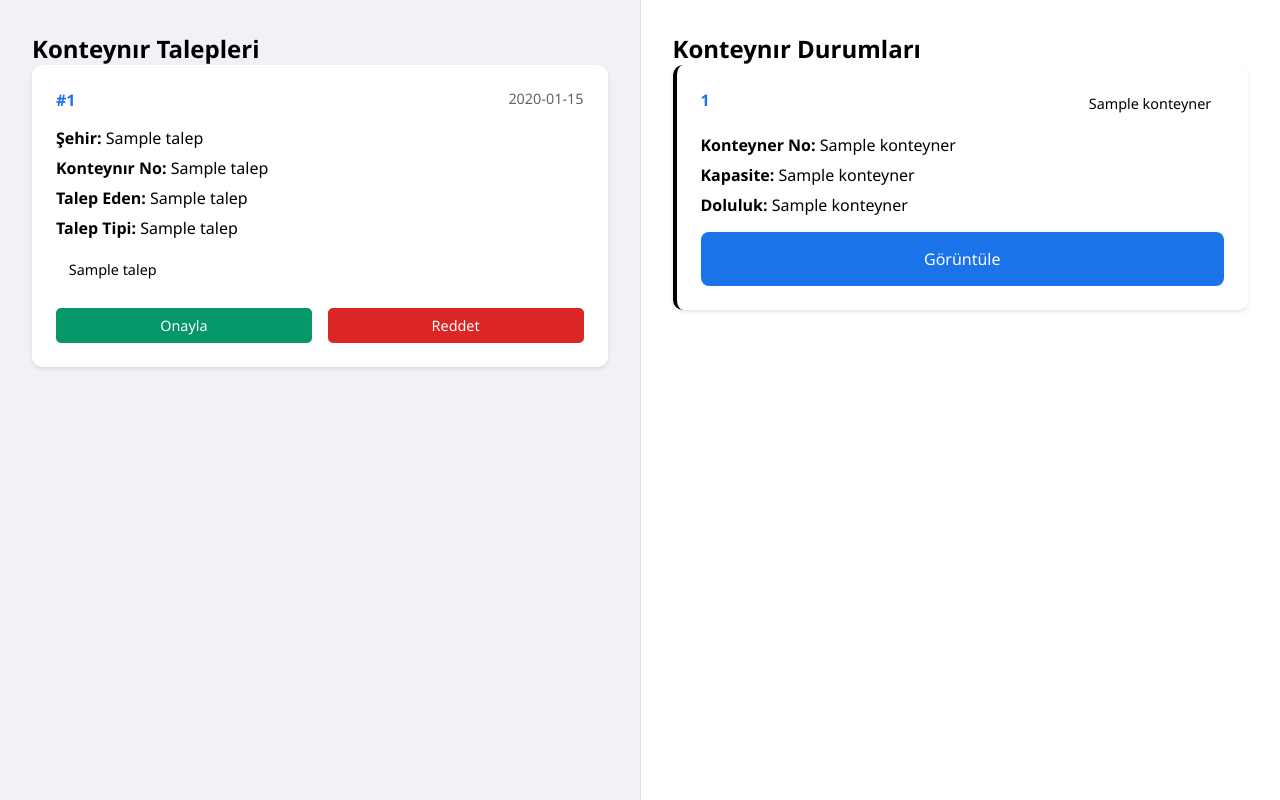
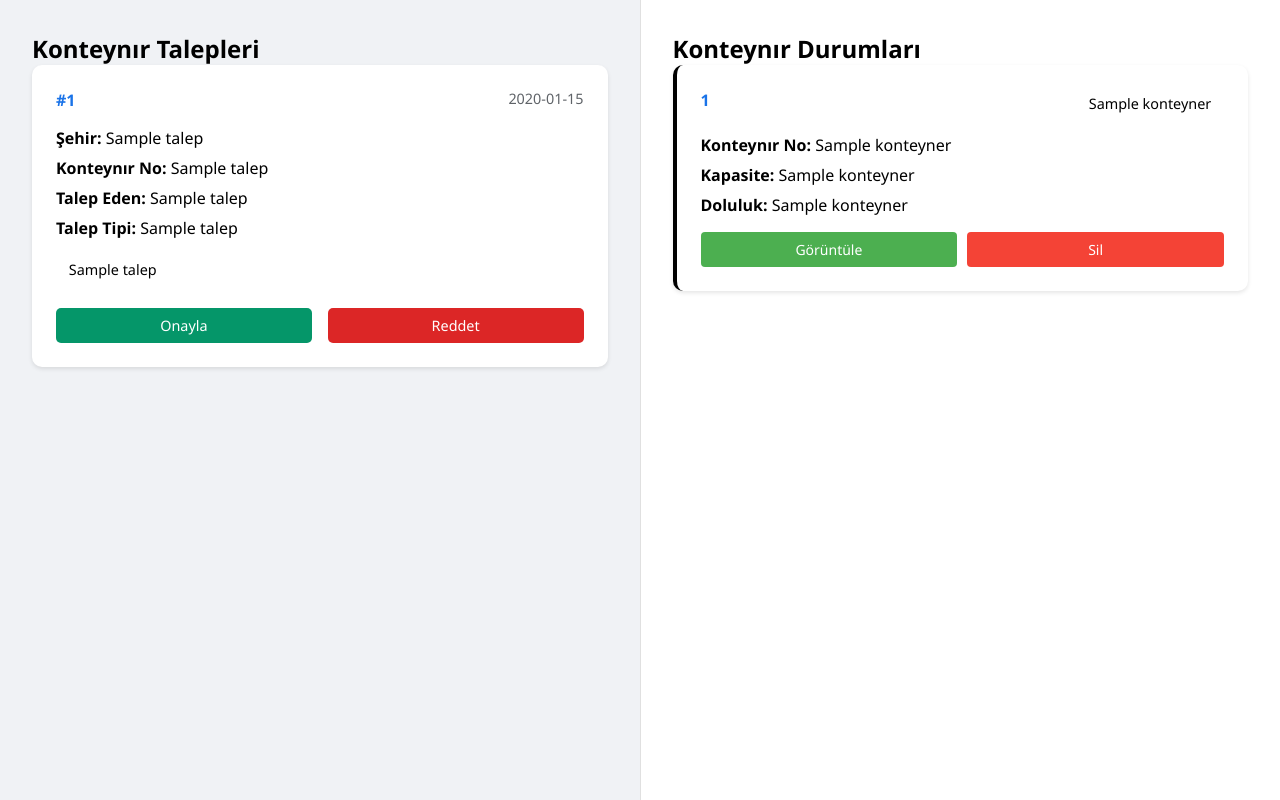
Before and after one commit to ramizcan/konteyner, a Flask app: template templates/konteyner_talepler.html in a window 1280 px wide. Run offline with Flask 3, Linux system fonts and the light colour scheme; the template is opened without the code that fills it: most values are stand-ins (such as "Sample title", 1, 10 or a date in 2020).

Commit message:
add container delete button

```diff
--- a/app.py
+++ b/app.py
@@ -1,4 +1,4 @@
-from flask import Flask, render_template, request, redirect, url_for, session, flash
+from flask import Flask, render_template, request, redirect, url_for, session, flash, jsonify
 import mysql.connector
 from werkzeug.security import generate_password_hash, check_password_hash
 import re
@@ -14,8 +14,6 @@ db = mysql.connector.connect(
     database="konteynir"
 )
 
-cursor = db.cursor()
-
 @app.route('/')
 def home():
     if 'email' in session:
@@ -29,6 +27,7 @@ def login():
         password = request.form['password']
 
         # Veritabanında kullanıcıyı sorgula
+        cursor = db.cursor()
         cursor.execute("SELECT id, full_name, password FROM users WHERE email=%s", (email,))
         user = cursor.fetchone()
 
@@ -84,6 +83,7 @@ def signup():
         if error is None:
             try:
                 # Kullanıcı adı ve e-posta kontrolü
+                cursor = db.cursor()
                 cursor.execute("SELECT * FROM users WHERE username = %s OR email = %s", (username, email))
                 if cursor.fetchone():
                     error = "Kullanıcı adı veya e-posta zaten kullanımda."
@@ -124,6 +124,7 @@ def dashboard():
         session.pop('map_location', None)
 
     return render_template('dashboard.html', user={'name': session.get('name', 'Bilinmeyen Kullanıcı')})
+
 @app.route('/logout')
 def logout():
     session.clear()  # Tüm session verilerini temizle
@@ -148,6 +149,7 @@ def konteyner_sehir_ekle():
         total_capacity = request.form['total_capacity']
 
         try:
+            cursor = db.cursor()
             cursor.execute("""
                 INSERT INTO container_cities
                 (name, location, latitude, longitude, total_capacity)
@@ -167,6 +169,7 @@ def konteyner_konteyner_ekle():
         return redirect(url_for('login'))
 
     # Mevcut şehirleri getir
+    cursor = db.cursor()
     cursor.execute("SELECT id, name FROM container_cities")
     cities = cursor.fetchall()
 
@@ -204,6 +207,7 @@ def konteyner_talepler():
         return redirect(url_for('login'))
 
     # Talepleri getir
+    cursor = db.cursor()
     cursor.execute("""
         SELECT t.id, cc.name as city_name, c.container_number,
                t.request_type, t.status, t.created_at, u.full_name
@@ -234,5 +238,29 @@ def konteyner_talepler():
                          talepler=talepler,
                          konteynerler=konteynerler)
 
+@app.route('/delete-container', methods=['POST'])
+def delete_container():
+    try:
+        data = request.get_json()
+        container_id = data.get('container_id')
+
+        cursor = db.cursor()  # Yeni bir cursor oluştur
+
+        # Konteynırı sil
+        cursor.execute("""
+            DELETE FROM containers
+            WHERE container_number = %s
+        """, (container_id,))
+
+        db.commit()
+
+        return jsonify({'success': True})
+
+    except Exception as e:
+        print(f"Hata: {str(e)}")
+        return jsonify({'success': False})
+    finally:
+        cursor.close()  # finally bloğunda cursor'ı kapat
+
 if __name__ == '__main__':
     app.run(debug=True)
--- a/static/css/container.css
+++ b/static/css/container.css
@@ -370,3 +370,48 @@ button:active {
         padding: 1rem;
     }
 }
+
+.container-actions {
+    display: flex;
+    gap: 10px;  /* butonlar arası boşluk */
+    margin-top: 10px;
+}
+
+.view-on-map-btn, .delete-container-btn {
+    padding: 8px 15px;
+    border: none;
+    border-radius: 4px;
+    cursor: pointer;
+    font-size: 14px;
+    transition: all 0.3s ease;
+}
+
+.view-on-map-btn {
+    background-color: #4CAF50;  /* yeşil */
+    color: white;
+}
+
+.delete-container-btn {
+    background-color: #f44336;  /* kırmızı */
+    color: white;
+}
+
+.view-on-map-btn:hover {
+    background-color: #45a049;
+}
+
+.delete-container-btn:hover {
+    background-color: #da190b;
+}
+
+/* Butonları responsive yapmak için */
+@media screen and (max-width: 600px) {
+    .container-actions {
+        flex-direction: column;
+        gap: 5px;
+    }
+
+    .view-on-map-btn, .delete-container-btn {
+        width: 100%;
+    }
+}
--- a/templates/konteyner_talepler.html
+++ b/templates/konteyner_talepler.html
@@ -48,18 +48,19 @@
                         <span class="container-status">{{ konteyner[4] }}</span>
                     </div>
                     <div class="container-content">
-                        <p><strong>Konteyner No:</strong> {{ konteyner[1] }}</p>
+                        <p><strong>Konteynır No:</strong> {{ konteyner[1] }}</p>
                         <p><strong>Kapasite:</strong> {{ konteyner[2] }}</p>
                         <p><strong>Doluluk:</strong> {{ konteyner[3] }}</p>
                     </div>
-                    <!-- <div class="container-progress">
-                        <div class="progress-bar" style="width: {{ (konteyner[3] / konteyner[2] * 100)|round }}%"></div>
-                    </div> -->
+
                         <!-- Görüntüle Butonu -->
                     <div class="container-actions">
-                        <a href="{{ url_for('dashboard', lat=konteyner[5], lng=konteyner[6]) }}">
-                            <button class="view-on-map-btn">Görüntüle</button>
-                        </a>
+                        <button class="view-on-map-btn" data-lat="{{ konteyner[5] }}" data-lng="{{ konteyner[6] }}">
+                            Görüntüle
+                        </button>
+                        <button class="delete-container-btn" data-container-id="{{ konteyner[1] }}">
+                            Sil
+                        </button>
                     </div>
                 </div>
                 {% endfor %}
@@ -72,14 +73,43 @@
                 var lat = this.getAttribute('data-lat');
                 var lng = this.getAttribute('data-lng');
 
-                if (lat !== "null" && lat !== "undefined" && lng !== "null" && lng !== "undefined" && !isNaN(lat) && !isNaN(lng)) {
-                    var marker = L.marker([lat, lng]).addTo(map)
-                        .bindPopup("Konteyner burada!").openPopup();
-                    map.setView([lat, lng], 12);
+                if (lat && lng) {
+                    // Dashboard'a yönlendir
+                    window.location.href = `/dashboard?lat=${lat}&lng=${lng}`;
                 } else {
                     alert("Bu konteyner için konum bilgisi yok.");
                 }
+            });
+        });
 
+        document.querySelectorAll('.delete-container-btn').forEach(button => {
+            button.addEventListener('click', function() {
+                if (confirm('Bu konteynırı silmek istediğinizden emin misiniz?')) {
+                    const containerId = this.getAttribute('data-container-id');
+
+                    fetch('/delete-container', {
+                        method: 'POST',
+                        headers: {
+                            'Content-Type': 'application/json',
+                        },
+                        body: JSON.stringify({
+                            container_id: containerId
+                        })
+                    })
+                    .then(response => response.json())
+                    .then(data => {
+                        if (data.success) {
+                            this.closest('.container-card').remove();
+                            alert('Konteynır başarıyla silindi!');
+                        } else {
+                            alert('Silme işlemi başarısız oldu!');
+                        }
+                    })
+                    .catch(error => {
+                        console.error('Error:', error);
+                        alert('Bir hata oluştu!');
+                    });
+                }
             });
         });
     </script>
```
